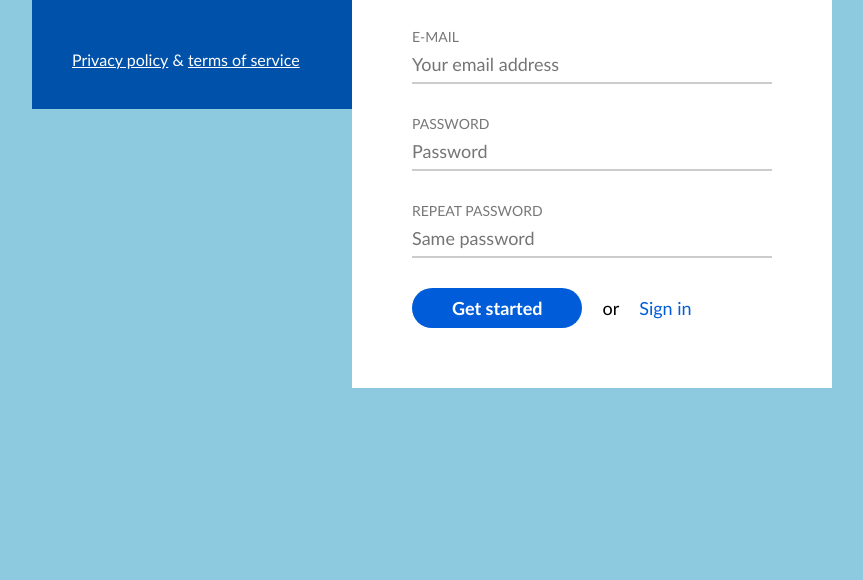
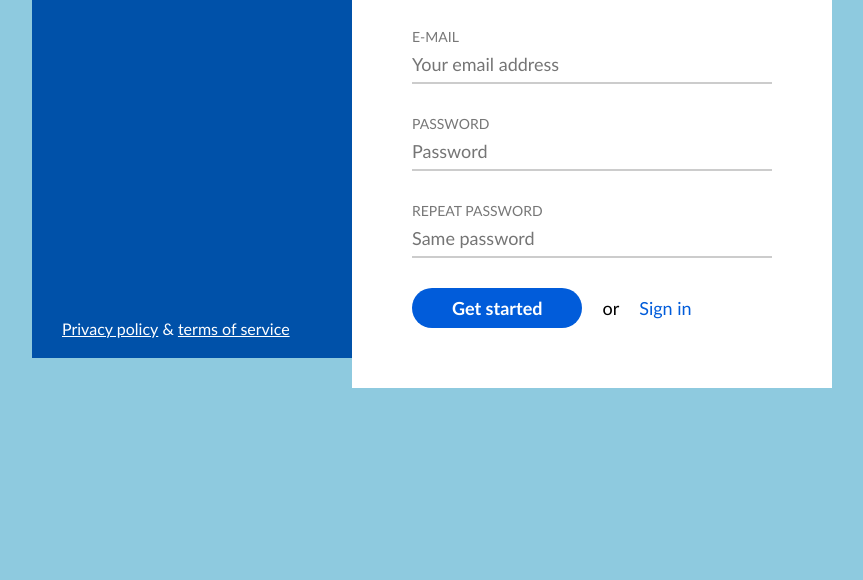
Before and after one commit to baekarolina/3-auth, a plain HTML site: page index.html in a window 1280 px wide. Shown: the part 220-800 px from the top of the page, without its empty margins (208-1071 px from the left). Drawn offline with Linux system fonts and the light colour scheme.

Commit message:
Left column height #5

```diff
--- a/css/main.css
+++ b/css/main.css
@@ -15,18 +15,22 @@ body {
   margin-top: 100px;
   margin-left: calc((100% - 800px) / 2);
   margin-right: calc((100% - 800px) / 2);
+  position: relative;
 }
 .left-column {
+  display: inline-block;
   width: 40%;
-  float: left;
   padding: 40px;
   background-color: #0051a9;
+  position: absolute;
+  top: 30px;
+  left: 0;
+  bottom: 30px;
 }
 
 .main-title {
   display: inline-block;
   width: 100%;
-  margin-bottom: 100px;
   color: #fff;
   font-size: 30px;
   line-height: 30px;
@@ -34,7 +38,10 @@ body {
 
 .bottom-links {
   display: inline-block;
-  width: 100%;
+  position: absolute;
+  bottom: 20px;
+  left: 30px;
+  right: 30px;
 }
 
 .link {
@@ -50,7 +57,7 @@ body {
 .right-column {
   width: 60%;
   padding: 60px;
-  float: left;
+  float: right;
   background-color: #fff;
   position: relative;
 }
```
